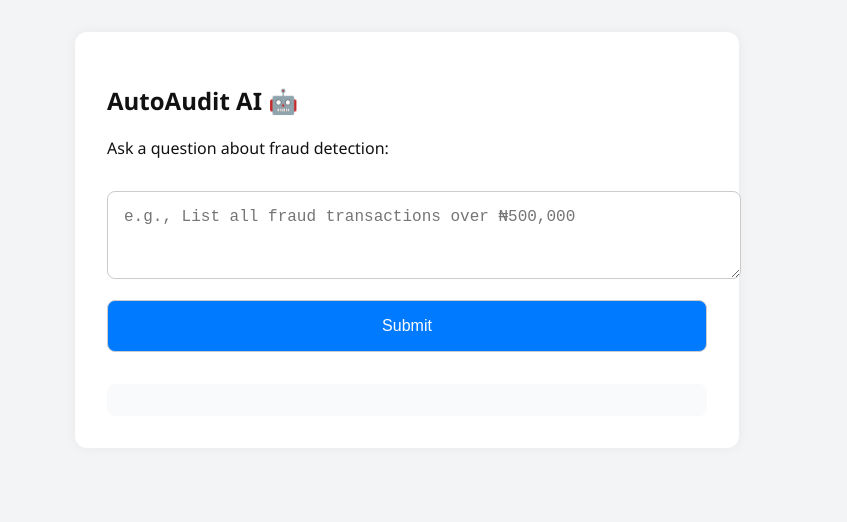
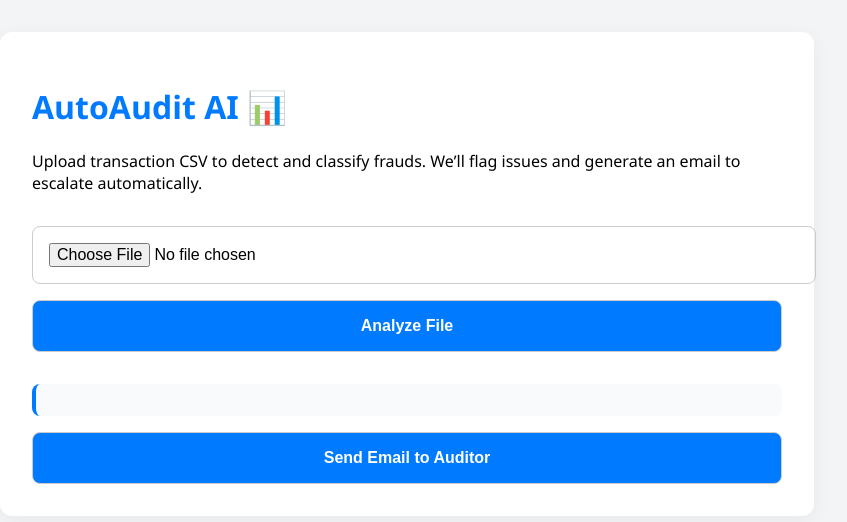
Before and after one commit to KALAMJR12/AutoAudit-AI, a plain HTML site: page index.html in a window 1280 px wide. Shown: the whole page, without its empty margins (233-1080 px from the left). Drawn offline with nearby package versions, Linux system fonts and the light colour scheme.

Commit message:
Update index.html

```diff
--- a/index.html
+++ b/index.html
@@ -1,79 +1,134 @@
 <!DOCTYPE html>
 <html lang="en">
 <head>
-  <meta charset="UTF-8">
-  <title>AutoAudit AI - Fraud Assistant</title>
+  <meta charset="UTF-8" />
+  <title>AutoAudit AI - Fraud Escalation Assistant</title>
+  <meta name="viewport" content="width=device-width, initial-scale=1.0" />
+  <script src="https://cdn.jsdelivr.net/npm/papaparse@5.4.1/papaparse.min.js"></script>
   <style>
     body {
       font-family: 'Segoe UI', sans-serif;
       background: #f3f4f6;
       margin: 0;
       padding: 2rem;
-      color: #111;
     }
     .container {
-      max-width: 600px;
+      max-width: 750px;
       margin: auto;
-      background: white;
+      background: #fff;
       padding: 2rem;
       border-radius: 12px;
-      box-shadow: 0 0 12px rgba(0,0,0,0.05);
+      box-shadow: 0 5px 20px rgba(0,0,0,0.05);
     }
-    input, button, textarea {
+    h1 {
+      color: #007aff;
+    }
+    textarea, button, input[type="file"] {
       width: 100%;
       padding: 1rem;
+      font-size: 1rem;
       margin-top: 1rem;
-      font-size: 1rem;
+      border-radius: 8px;
       border: 1px solid #ccc;
-      border-radius: 8px;
     }
     button {
-      background-color: #007aff;
+      background: #007aff;
       color: white;
+      font-weight: bold;
       cursor: pointer;
     }
     button:hover {
-      background-color: #0051aa;
+      background: #005bb5;
     }
-    #response {
+    #results {
       margin-top: 2rem;
-      white-space: pre-wrap;
       background: #f9fafb;
       padding: 1rem;
+      border-left: 4px solid #007aff;
       border-radius: 8px;
+      white-space: pre-wrap;
     }
+    .risk-high { color: red; font-weight: bold; }
+    .risk-medium { color: orange; font-weight: bold; }
+    .risk-low { color: green; font-weight: bold; }
   </style>
 </head>
 <body>
   <div class="container">
-    <h2>AutoAudit AI 🤖</h2>
-    <p>Ask a question about fraud detection:</p>
-    <textarea id="userInput" rows="3" placeholder="e.g., List all fraud transactions over ₦500,000"></textarea>
-    <button onclick="handleQuery()">Submit</button>
+    <h1>AutoAudit AI 📊</h1>
+    <p>Upload transaction CSV to detect and classify frauds. We’ll flag issues and generate an email to escalate automatically.</p>
 
-    <div id="response"></div>
+    <input type="file" id="csvFile" accept=".csv" />
+    <button onclick="analyzeCSV()">Analyze File</button>
+
+    <div id="results"></div>
+    <button onclick="sendEmail()">Send Email to Auditor</button>
   </div>
 
   <script>
-    function handleQuery() {
-      const input = document.getElementById('userInput').value.trim();
-      const responseBox = document.getElementById('response');
+    let emailContent = "";
+    let fraudList = [];
 
-      if (!input) {
-        responseBox.innerHTML = "⚠️ Please enter a question.";
+    function analyzeCSV() {
+      const file = document.getElementById('csvFile').files[0];
+      if (!file) return alert("Please select a CSV file.");
+
+      Papa.parse(file, {
+        header: true,
+        skipEmptyLines: true,
+        complete: function(results) {
+          const data = results.data;
+          fraudList = data.filter(row => row.Class === "1");
+
+          let summary = `Total Fraud Transactions: ${fraudList.length}\n`;
+          let high = [], med = [], low = [];
+
+          fraudList.forEach(tx => {
+            const amount = parseFloat(tx.Amount);
+            if (amount > 1500) high.push(tx);
+            else if (amount >= 500) med.push(tx);
+            else low.push(tx);
+          });
+
+          summary += `\n🔴 High Risk: ${high.length}\n🟠 Medium Risk: ${med.length}\n🟢 Low Risk: ${low.length}\n`;
+
+          summary += "\nTop High Risk Transactions:\n";
+          high.slice(0, 5).forEach(tx => {
+            summary += `- ₦${parseFloat(tx.Amount).toLocaleString()} at Time ${tx.Time}\n`;
+          });
+
+          emailContent = `
+Dear Auditor,
+
+AutoAudit AI has detected ${fraudList.length} suspicious transactions.
+
+Risk Breakdown:
+- High Risk: ${high.length}
+- Medium Risk: ${med.length}
+- Low Risk: ${low.length}
+
+Top High-Risk Cases:
+${high.slice(0, 5).map(tx => `• ₦${tx.Amount} at time ${tx.Time}`).join('\n')}
+
+Please review and take necessary action.
+
+Regards,
+AutoAudit AI`;
+
+          document.getElementById('results').innerText = summary;
+        }
+      });
+    }
+
+    function sendEmail() {
+      if (!emailContent) {
+        alert("Run an analysis first.");
         return;
       }
-
-      // Temporary fake response - later this will come from API
-      const fakeResponse = `🔍 AI Response:
-Based on current data, the following transactions are flagged as high risk:
-- ₦2,125,870 at 08:42AM
-- ₦1,800,000 at 04:20PM
-
-Fraud percentage: 0.17%
-✅ Flagged for review.`;
-
-      responseBox.innerText = fakeResponse;
+      const subject = encodeURIComponent("Fraud Alert Report - AutoAudit AI");
+      const body = encodeURIComponent(emailContent);
+      const mailto = `mailto:umarmusamusa42@gmail.com?subject=${subject}&body=${body}`;
+      window.location.href = mailto;
     }
   </script>
 </body>
```
